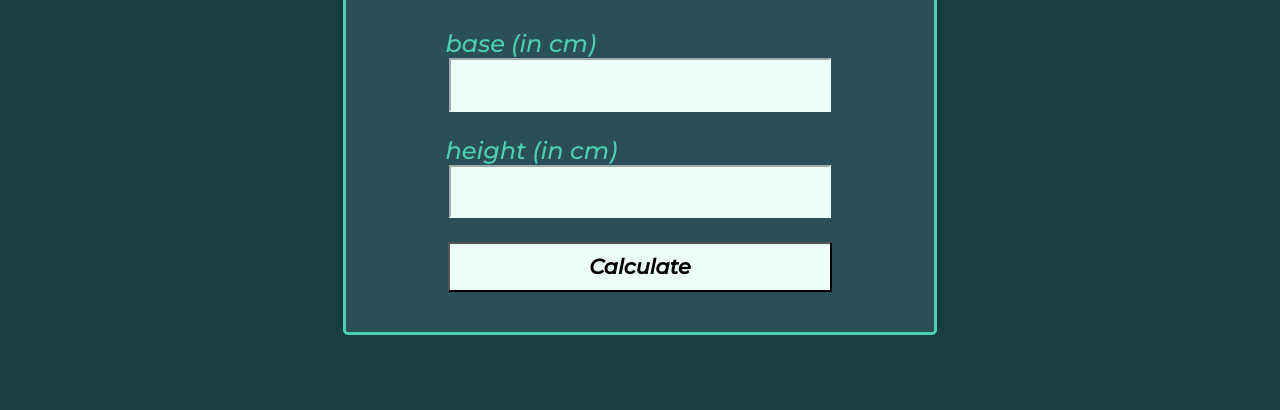
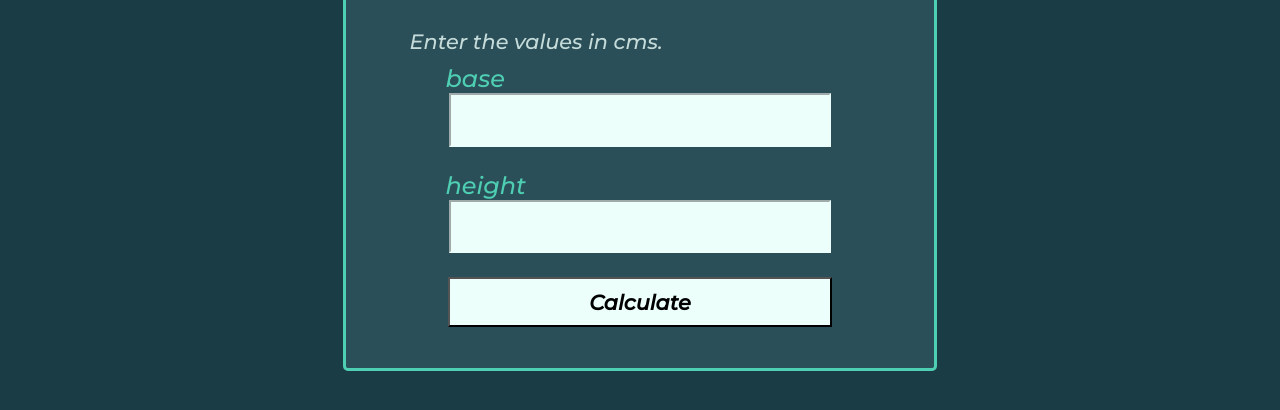
Before and after one commit to anushasunil/fun-with-triangles, a plain HTML site: page area.html in a window 1280 px wide. Shown: the part 266-676 px from the top of the page. Drawn offline with Linux system fonts and the light colour scheme.

Commit message:
docs: added description for each game

```diff
--- a/area.html
+++ b/area.html
@@ -16,11 +16,12 @@
     </nav>
     <div class="body-container">
         <h1>Area of the Triangle</h1>
+        <p>Enter the values in cms.</p>
 
-        <label for="base">base (in cm)</label>
+        <label for="base">base</label>
         <input type="number" class="base-and-height"/>
 
-        <label for="height">height (in cm)</label>
+        <label for="height">height</label>
         <input type="number" class="base-and-height"/>
 
         <button class="btn-check">Calculate</button>
--- a/styles.css
+++ b/styles.css
@@ -87,6 +87,7 @@ p {
     font-size:1.3rem ;
     margin: 0rem;
     margin-left: 5%;
+    margin-bottom: 2%;
 }
 
 button {
```
Also changed, not shown: hypotenuse.html (+1 -0 lines), index.html (+1 -0 lines).
